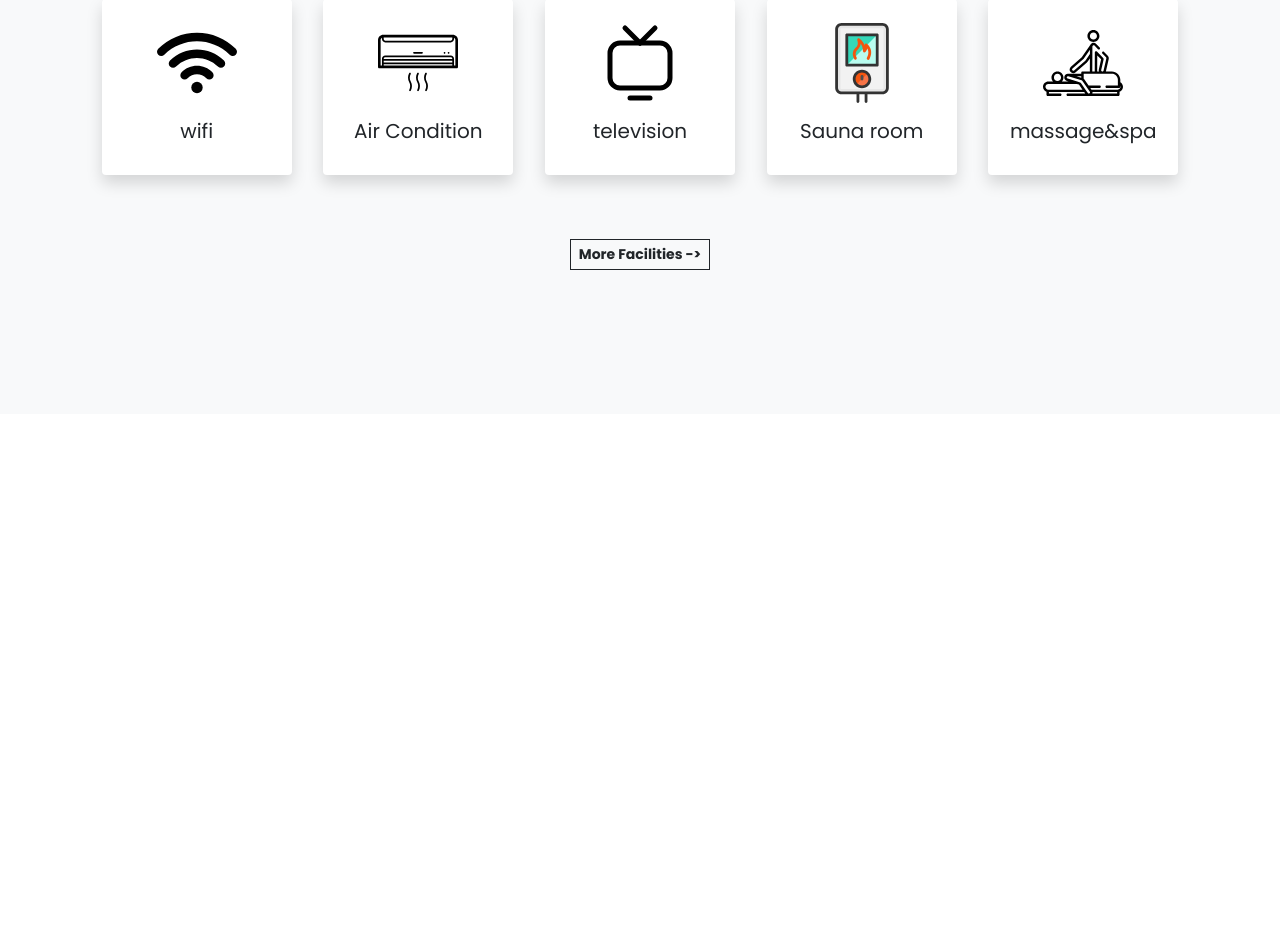
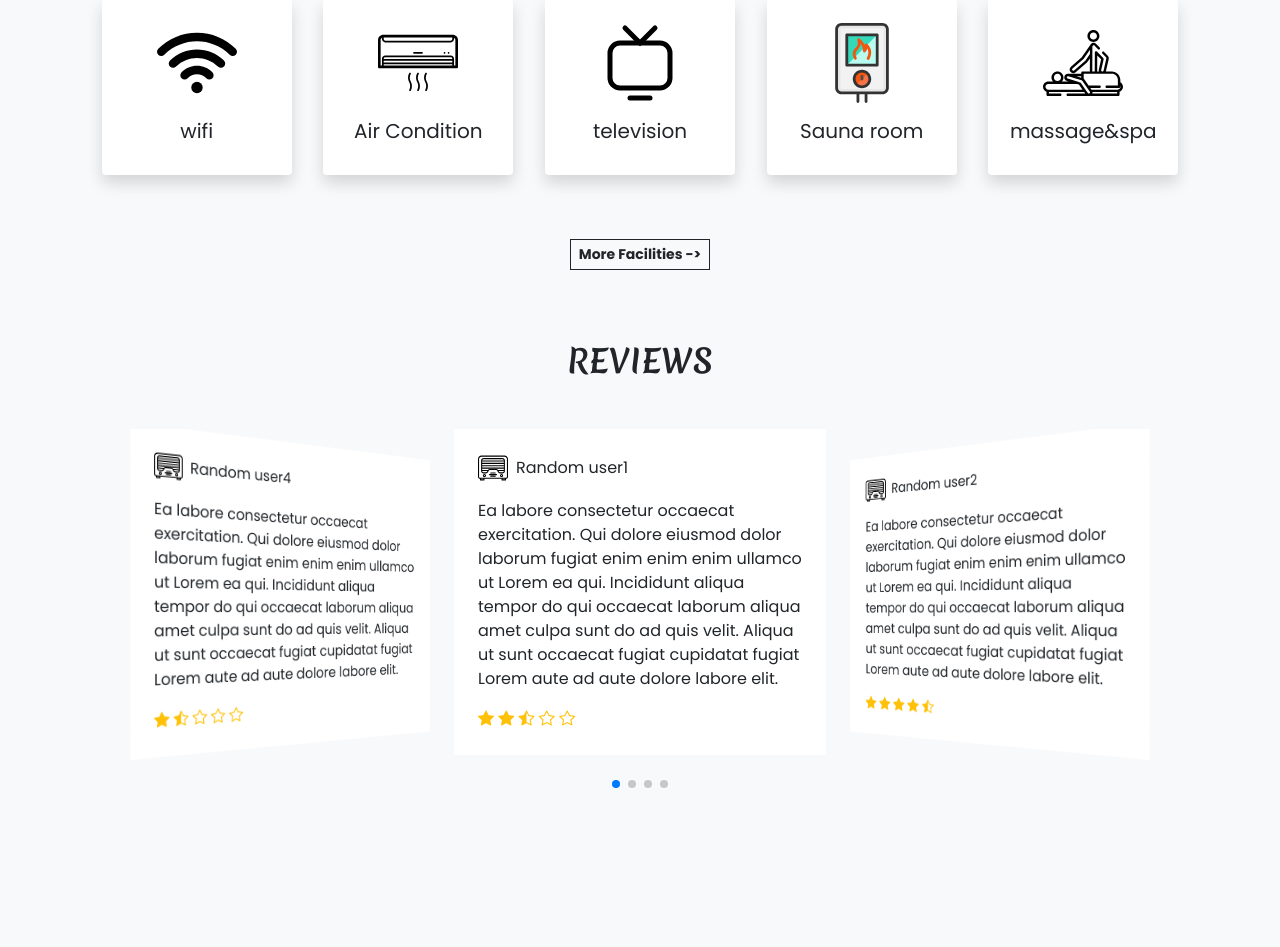
Before and after one commit to Nassim-Nader/bookingproject, a PHP site: page / in a window 1280 px wide. Shown: the part 2124-3071 px from the top of the page. Before the commit the page ends 2394 px from the top, so only its background shows below. Run offline with PHP 8.4, Linux system fonts and the light colour scheme.

Commit message:
adding review card code

```diff
--- a/index.php
+++ b/index.php
@@ -426,6 +426,92 @@
     </div>
   </div>
 
+  <!-- reviews -->
+  <h2 class="mt-5 pt-4 mb-4 text-center fw-bold h-font">REVIEWS</h2>
+  <div class="container mt-5">
+    <div class="swiper swiper-reviews">
+      <div class="swiper-wrapper mb-5">
+
+        <div class="swiper-slide bg-white p-4">
+          <div class="profile d-flex align-items-center mb-3">
+            <img src="images/facilities/radio.svg" width="30px" />
+            <h6 class="m-0 ms-2">Random user1</h6>
+          </div>
+          <p>Ea labore consectetur occaecat exercitation.
+            Qui dolore eiusmod dolor laborum fugiat enim enim enim ullamco ut Lorem ea qui.
+            Incididunt aliqua tempor do qui occaecat laborum aliqua amet culpa sunt do ad quis velit.
+            Aliqua ut sunt occaecat fugiat cupidatat fugiat Lorem aute ad aute dolore labore elit.
+          </p>
+          <div class="rating">
+            <i class="bi bi-star-fill text-warning"></i>
+            <i class="bi bi-star-fill text-warning"></i>
+            <i class="bi bi-star-half text-warning"></i>
+            <i class="bi bi-star text-warning"></i>
+            <i class="bi bi-star text-warning"></i>
+          </div>
+        </div>
+
+        <div class="swiper-slide bg-white p-4">
+          <div class="profile d-flex align-items-center mb-3">
+            <img src="images/facilities/radio.svg" width="30px" />
+            <h6 class="m-0 ms-2">Random user2</h6>
+          </div>
+          <p>Ea labore consectetur occaecat exercitation.
+            Qui dolore eiusmod dolor laborum fugiat enim enim enim ullamco ut Lorem ea qui.
+            Incididunt aliqua tempor do qui occaecat laborum aliqua amet culpa sunt do ad quis velit.
+            Aliqua ut sunt occaecat fugiat cupidatat fugiat Lorem aute ad aute dolore labore elit.
+          </p>
+          <div class="rating">
+            <i class="bi bi-star-fill text-warning"></i>
+            <i class="bi bi-star-fill text-warning"></i>
+            <i class="bi bi-star-fill text-warning"></i>
+            <i class="bi bi-star-fill text-warning"></i>
+            <i class="bi bi-star-half text-warning"></i>
+          </div>
+        </div>
+
+        <div class="swiper-slide bg-white p-4">
+          <div class="profile d-flex align-items-center mb-3">
+            <img src="images/facilities/radio.svg" width="30px" />
+            <h6 class="m-0 ms-2">Random user3</h6>
+          </div>
+          <p>Ea labore consectetur occaecat exercitation.
+            Qui dolore eiusmod dolor laborum fugiat enim enim enim ullamco ut Lorem ea qui.
+            Incididunt aliqua tempor do qui occaecat laborum aliqua amet culpa sunt do ad quis velit.
+            Aliqua ut sunt occaecat fugiat cupidatat fugiat Lorem aute ad aute dolore labore elit.
+          </p>
+          <div class="rating">
+            <i class="bi bi-star-fill text-warning"></i>
+            <i class="bi bi-star-fill text-warning"></i>
+            <i class="bi bi-star-fill text-warning"></i>
+            <i class="bi bi-star-fill text-warning"></i>
+            <i class="bi bi-star-fill text-warning"></i>
+          </div>
+        </div>
+
+        <div class="swiper-slide bg-white p-4">
+          <div class="profile d-flex align-items-center mb-3">
+            <img src="images/facilities/radio.svg" width="30px" />
+            <h6 class="m-0 ms-2">Random user4</h6>
+          </div>
+          <p>Ea labore consectetur occaecat exercitation.
+            Qui dolore eiusmod dolor laborum fugiat enim enim enim ullamco ut Lorem ea qui.
+            Incididunt aliqua tempor do qui occaecat laborum aliqua amet culpa sunt do ad quis velit.
+            Aliqua ut sunt occaecat fugiat cupidatat fugiat Lorem aute ad aute dolore labore elit.
+          </p>
+          <div class="rating">
+            <i class="bi bi-star-fill text-warning"></i>
+            <i class="bi bi-star-half text-warning"></i>
+            <i class="bi bi-star text-warning"></i>
+            <i class="bi bi-star text-warning"></i>
+            <i class="bi bi-star text-warning"></i>
+          </div>
+        </div>
+      </div>
+      <div class="swiper-pagination"></div>
+    </div>
+  </div>
+
   <br><br><br>
   <br><br><br>
 
@@ -442,6 +528,38 @@
         disableOnInteraction: false,
       }
     });
+    var swiper = new Swiper(".swiper-reviews", {
+      effect: "coverflow",
+      grabCursor: true,
+      centeredSlides: true,
+      slidesPerView: "auto",
+      slidesPerView:"3",
+      loop:true,
+      coverflowEffect: {
+        rotate: 50,
+        stretch: 0,
+        depth: 100,
+        modifier: 1,
+        slideShadows: false,
+      },
+      pagination: {
+        el: ".swiper-pagination",
+      },
+      breakpoints: {
+        320:{
+          slidesPerView:1,
+        },
+        640:{
+          slidesPerView:1,
+        },
+        768:{
+          slidesPerView:2,
+        },
+        1024:{
+          slidesPerView:3,
+        },
+      }
+    });
   </script>
 </body>
 
```
